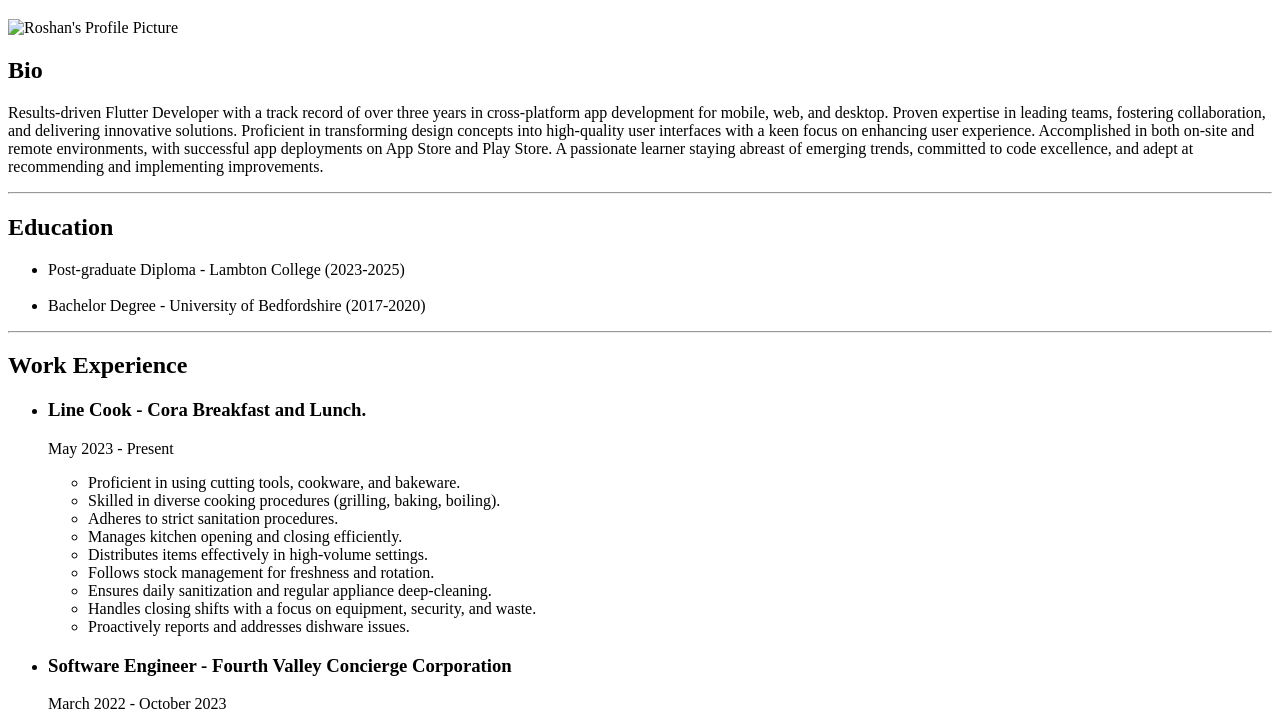
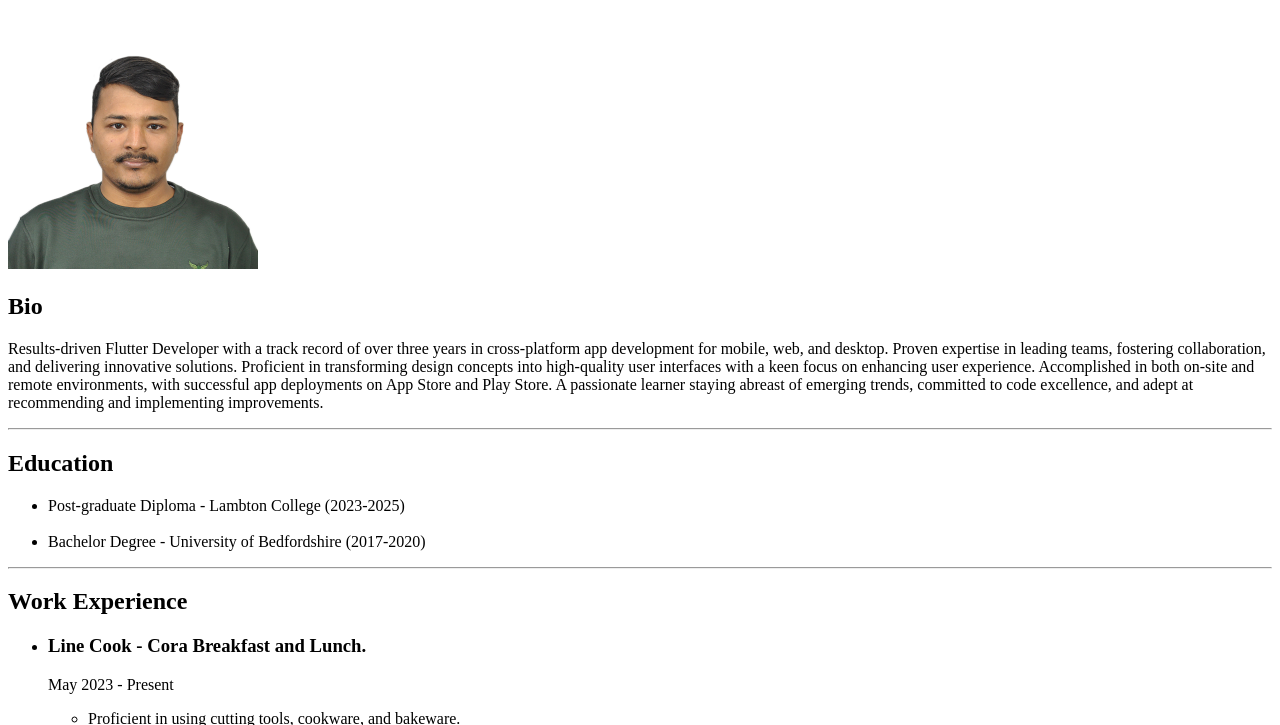
Before and after one commit to roshandroids/full-stack-journey, a plain HTML site: page index.html in a window 1280 px wide. Shown: the part 61-786 px from the top of the page. Drawn offline with Linux system fonts and the light colour scheme; the site is published under a folder, as on GitHub Pages, so addresses that start at the root find nothing.

Commit message:
Image issue fixed

```diff
--- a/index.html
+++ b/index.html
@@ -9,7 +9,7 @@
 
 <body>
     <h1>Roshan Shrestha</h1>
-    <img src="/assets/profile_pic.jpg" alt="Roshan's Profile Picture" height="250" />
+    <img src="assets/profile_pic.jpg" alt="Roshan's Profile Picture" height="250" />
     <h2>Bio</h2>
     <p>
         Results-driven Flutter Developer with a track record of over three years
```
